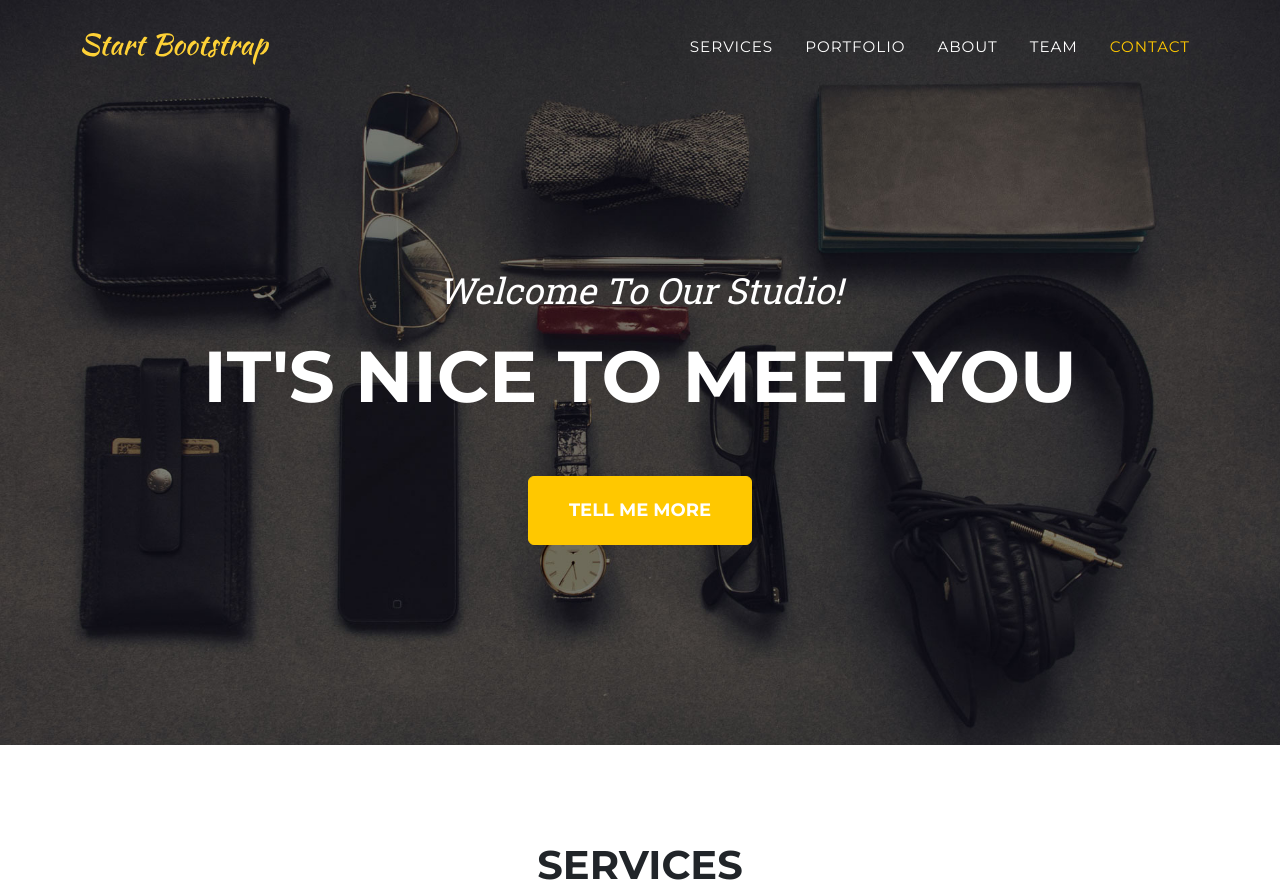
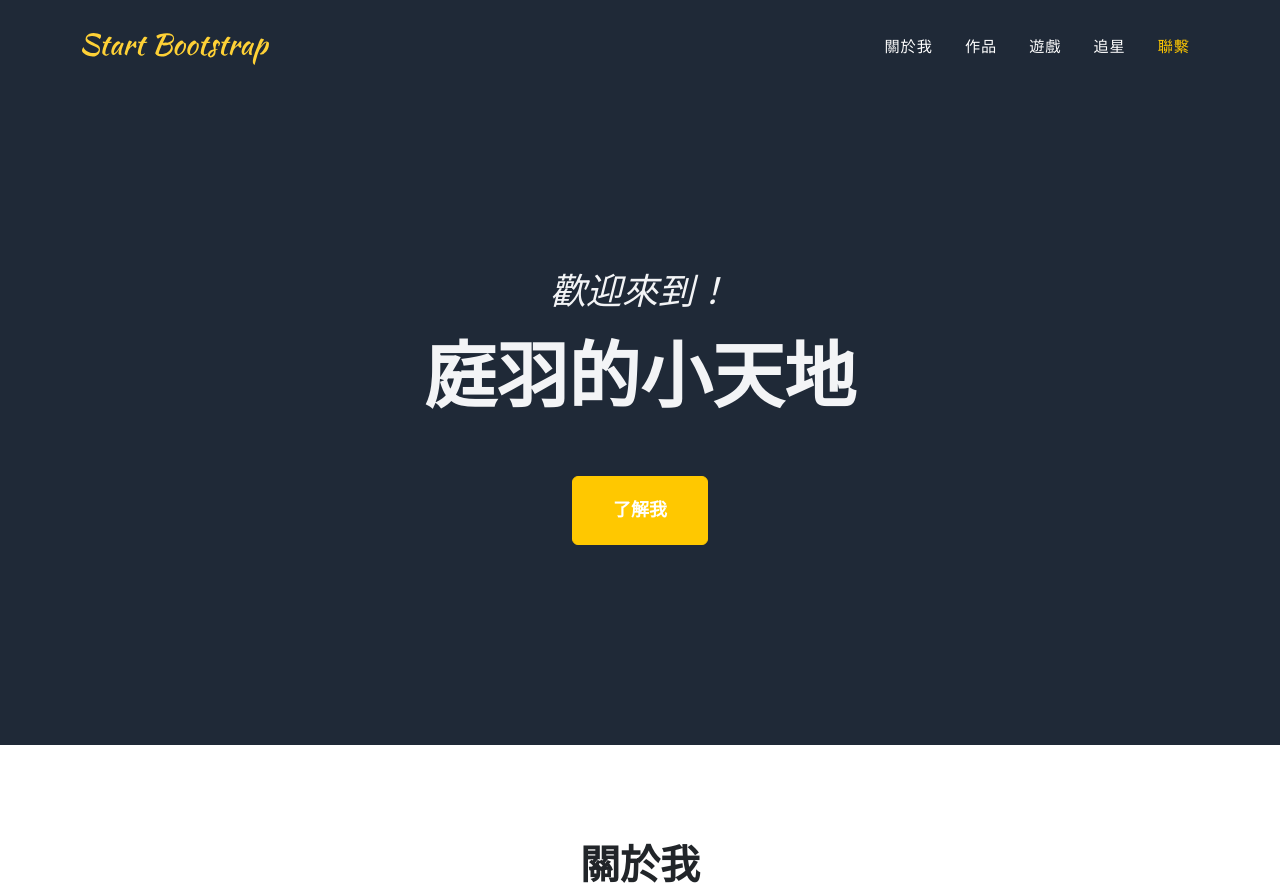
Before and after one commit to rang1086/bshw.0525, a plain HTML site: page index.html in a window 1280 px wide. Shown: the top 892 px of the page. Drawn offline with nearby package versions, Linux system fonts and the light colour scheme.

Commit message:
改變標題文字與顏色

```diff
--- a/index.html
+++ b/index.html
@@ -27,11 +27,11 @@
                 </button>
                 <div class="collapse navbar-collapse" id="navbarResponsive">
                     <ul class="navbar-nav text-uppercase ms-auto py-4 py-lg-0">
-                        <li class="nav-item"><a class="nav-link" href="#services">Services</a></li>
-                        <li class="nav-item"><a class="nav-link" href="#portfolio">Portfolio</a></li>
-                        <li class="nav-item"><a class="nav-link" href="#about">About</a></li>
-                        <li class="nav-item"><a class="nav-link" href="#team">Team</a></li>
-                        <li class="nav-item"><a class="nav-link" href="#contact">Contact</a></li>
+                        <li class="nav-item"><a class="nav-link" href="#services">關於我</a></li>
+                        <li class="nav-item"><a class="nav-link" href="#portfolio">作品</a></li>
+                        <li class="nav-item"><a class="nav-link" href="#about">遊戲</a></li>
+                        <li class="nav-item"><a class="nav-link" href="#team">追星</a></li>
+                        <li class="nav-item"><a class="nav-link" href="#contact">聯繫</a></li>
                     </ul>
                 </div>
             </div>
@@ -39,16 +39,16 @@
         <!-- Masthead-->
         <header class="masthead">
             <div class="container">
-                <div class="masthead-subheading">Welcome To Our Studio!</div>
-                <div class="masthead-heading text-uppercase">It's Nice To Meet You</div>
-                <a class="btn btn-primary btn-xl text-uppercase" href="#services">Tell Me More</a>
+                <div class="masthead-subheading">歡迎來到！</div>
+                <div class="masthead-heading text-uppercase">庭羽的小天地</div>
+                <a class="btn btn-primary btn-xl text-uppercase" href="#services">了解我</a>
             </div>
         </header>
         <!-- Services-->
         <section class="page-section" id="services">
             <div class="container">
                 <div class="text-center">
-                    <h2 class="section-heading text-uppercase">Services</h2>
+                    <h2 class="section-heading text-uppercase">關於我</h2>
                     <h3 class="section-subheading text-muted">Lorem ipsum dolor sit amet consectetur.</h3>
                 </div>
                 <div class="row text-center">
@@ -83,7 +83,7 @@
         <section class="page-section bg-light" id="portfolio">
             <div class="container">
                 <div class="text-center">
-                    <h2 class="section-heading text-uppercase">Portfolio</h2>
+                    <h2 class="section-heading text-uppercase">我的作品</h2>
                     <h3 class="section-subheading text-muted">Lorem ipsum dolor sit amet consectetur.</h3>
                 </div>
                 <div class="row">
```
Also changed, not shown: css/styles.css.
